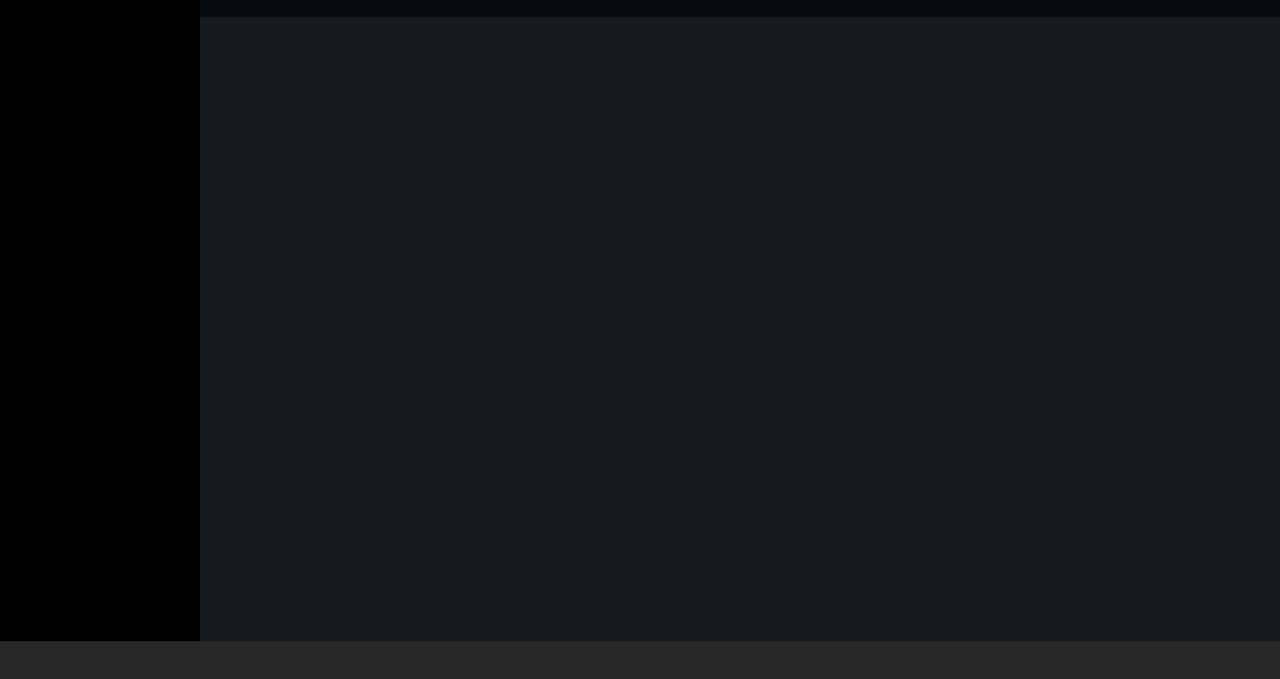
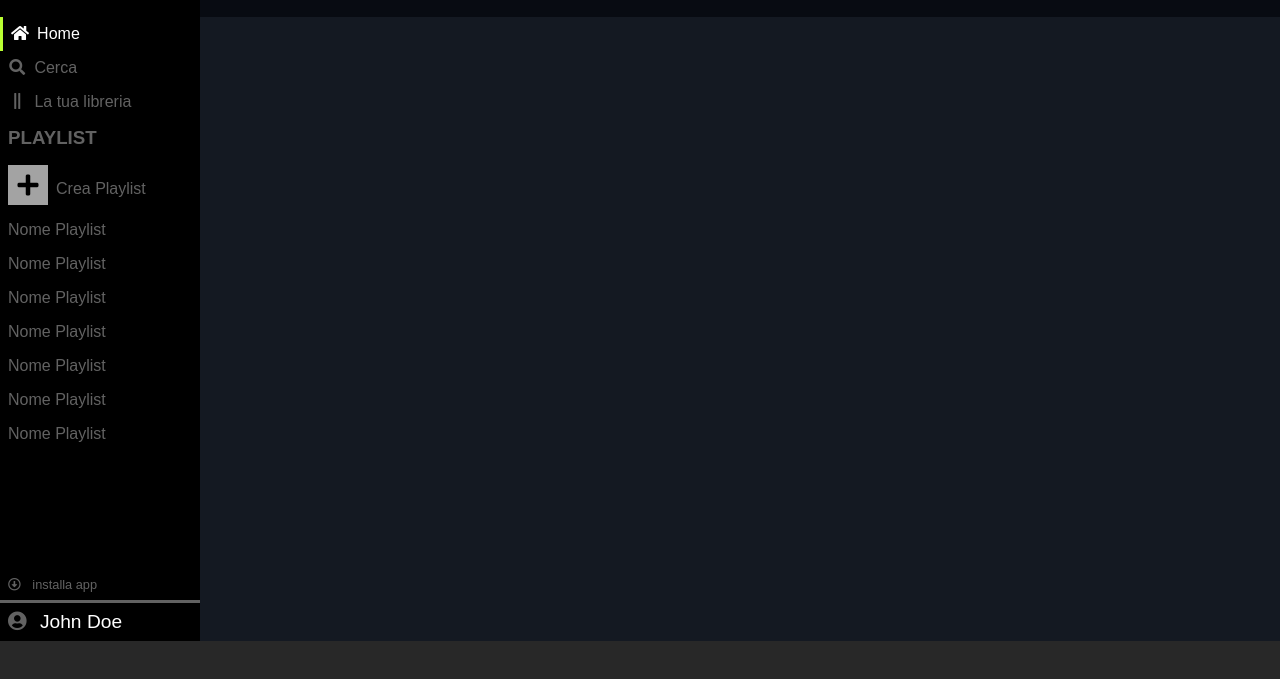
Before and after one commit to Alessio1921/html-css-spotifyweb, a plain HTML site: page index.html in a window 1280 px wide. Shown: the part 63-742 px from the top of the page. Drawn offline with Linux system fonts and the light colour scheme; a web font is replaced by a local one.

Commit message:
finished nav-bar with relative responsive

```diff
--- a/css/media-queries.css
+++ b/css/media-queries.css
@@ -25,4 +25,36 @@
   .logo{
     display: none;
   }
+  .btn-large{
+    padding: .2rem;
+  }
+  header{
+    height: 7vh;
+  }
+  main{
+    height: 83vh;
+  }
+  footer{
+    height: 10vh;
+  }
+  .nav-list{
+    display: none;
+  }
+  .nav-btn span, .nav-user span{
+    display: none
+  }
+  nav ul li{
+    padding: .1rem;
+  }
+  .border-green , .nav-user div:first-child{
+    border: none;
+  }
+  nav{
+    font-size: 1.5rem;
+    margin: 0;
+    padding: .1rem;
+  }
+  .nav-user{
+    text-align: center;
+  }
 }
--- a/css/style.css
+++ b/css/style.css
@@ -5,13 +5,14 @@
 }
 body{
   font-family: 'Circular Std', sans-serif;
+  color: white;
 }
+/* header */
 header{
   background-color: #080b12;
   height: 10vh;
   text-transform:uppercase ;
   align-items: center;
-
 }
 .logo-small{
   display: none;
@@ -31,6 +32,7 @@ header{
   border: solid white;
   height: 50%;
 }
+/* end header */
 a{
   text-decoration: none;
   color: white;
@@ -50,3 +52,49 @@ footer{
 .flex-betw{
   justify-content: space-between;
 }
+.white{
+  color: white;
+}
+/* nav bar */
+nav{
+  flex-direction: column;
+  color: #626262;
+}
+nav ul li{
+  list-style: none;
+  padding: .5rem;
+}
+nav ul li i{
+  width: 10%;
+  text-align: center;
+  margin-right: .5rem;
+}
+.border-green{
+  border-left: #b9ff32 solid ;
+}
+h3{
+  text-transform: uppercase;
+  padding: .5rem;
+}
+.plus{
+  background-color: #a3a3a3;
+  color: black;
+  display: inline-block;
+  font-size: 1.5rem;
+  width: 40px;
+  height: 40px;
+  line-height: 40px;
+}
+.nav-user div:first-child{
+  border-bottom: #626262 solid;
+  font-size: .8rem;
+}
+.user{
+  font-size: 1.2rem;
+}
+.nav-user span{
+  margin-left: .5rem;
+}
+.nav-user div{
+  padding: .5rem;
+}
--- a/index.html
+++ b/index.html
@@ -7,6 +7,7 @@
     <title>Spotify</title>
     <link rel="shortcut icon" href="img/favicon.ico" type="image/x-icon">
     <link href="http://fonts.cdnfonts.com/css/circular-std" rel="stylesheet">
+    <link rel="stylesheet" href="https://cdnjs.cloudflare.com/ajax/libs/font-awesome/5.15.4/css/all.min.css" integrity="sha512-1ycn6IcaQQ40/MKBW2W4Rhis/DbILU74C1vSrLJxCq57o941Ym01SwNsOMqvEBFlcgUa6xLiPY/NS5R+E6ztJQ==" crossorigin="anonymous" referrerpolicy="no-referrer" />
     <link rel="stylesheet" href="css/style.css">
     <link rel="stylesheet" href="css/media-queries.css">
   </head>
@@ -21,7 +22,39 @@
       </div>
     </header>
     <main class="d-flex .flex-betw">
-      <nav>
+      <nav class="d-flex flex-betw">
+        <div class="container-btn">
+          <div class="nav-btn">
+            <ul>
+              <li class="white border-green"><i class="fas fa-home"></i><span>Home</span></li>
+              <li><i class="fas fa-search"></i><span>Cerca</span></li>
+              <li><i class="fas fa-grip-lines-vertical"></i><span>La tua libreria</span></li>
+            </ul>
+          </div>
+          <div class="nav-list">
+            <h3>playlist</h3>
+            <ul>
+              <li><i class="fas fa-plus plus"></i><span>Crea Playlist</span></li>
+              <li>Nome Playlist</li>
+              <li>Nome Playlist</li>
+              <li>Nome Playlist</li>
+              <li>Nome Playlist</li>
+              <li>Nome Playlist</li>
+              <li>Nome Playlist</li>
+              <li>Nome Playlist</li>
+            </ul>
+          </div>
+        </div>
+        <div class="nav-user">
+          <div>
+            <i class="far fa-arrow-alt-circle-down"></i>
+            <span>installa app</span>
+          </div>
+          <div class="user">
+            <i class="fas fa-user-circle"></i>
+            <span class="white">John Doe</span>
+          </div>
+        </div>
 
       </nav>
       <div>
```
